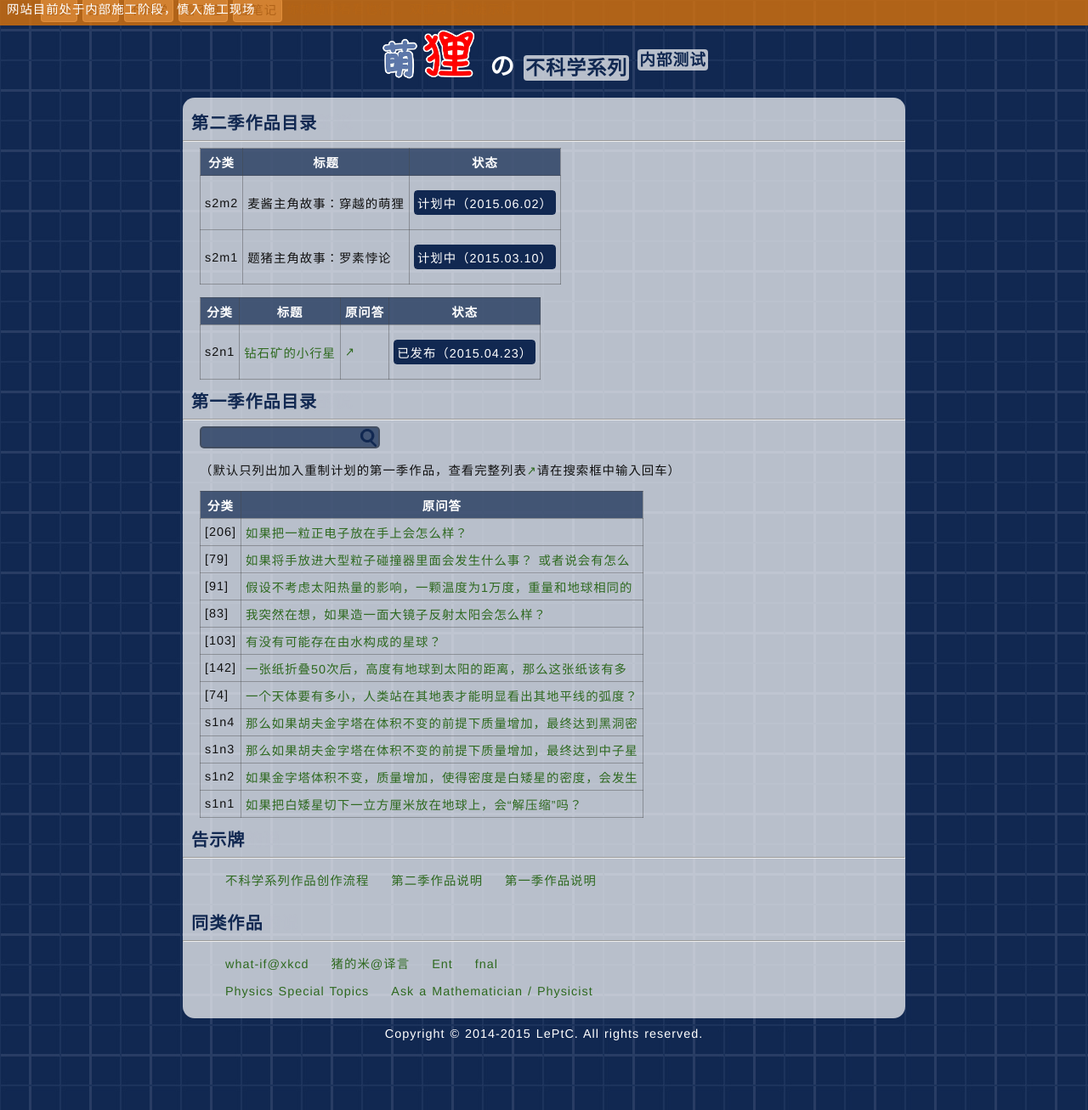
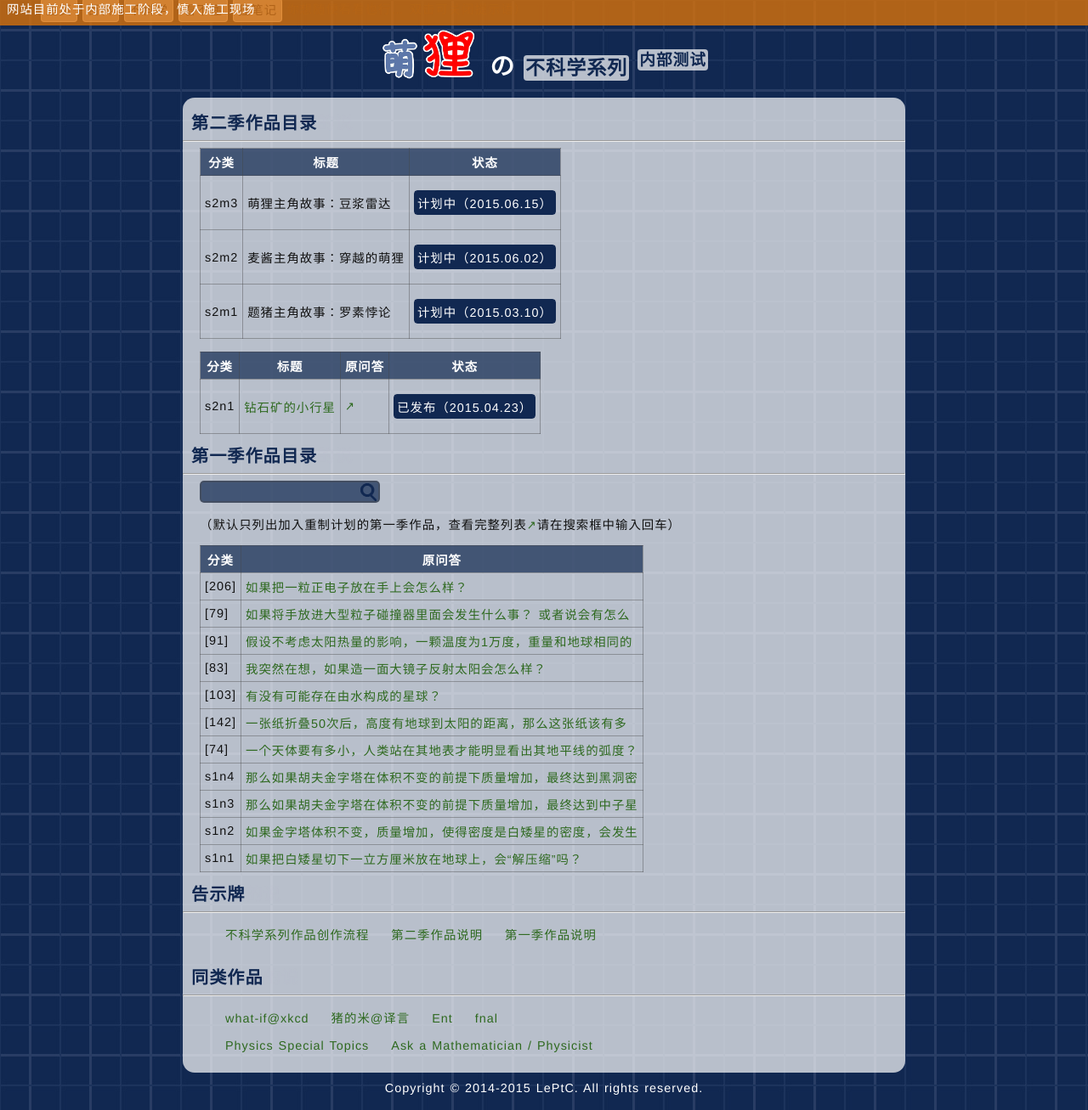
Before and after one commit to LePtC/LePtC.github.io, a Jekyll site: the page built from notsci/index.html, in a window 1280 px wide and 1307 px high. Shown: the whole window at 85% size. Built offline with Jekyll 4.4.1, drawn with Linux system fonts in a browser that asks for light colours; Markdown is read by kramdown in place of the engine named in the settings; formulas are drawn with MathJax 3; comment, search, counter and statistics services are not loaded.

Commit message:
add s2m3

```diff
--- a/index.html
+++ b/index.html
@@ -72,7 +72,7 @@ title: LePtC
 </tr>
 <tr>
   <td style="color:#444">2015.07</td>
-  <td style="color:#444">制作 s2m1，s2m2 </td>
+  <td style="color:#444">制作主角故事</td>
 </tr>
 <tr>
   <td style="color:#444">2015.06</td>
@@ -87,10 +87,10 @@ title: LePtC
   <td>2015.06.09</td>
   <td><a href="popsci/">看不懂主页</a>分组，s2p6 电子自旋的民科狸解 发布 <a href="http://www.zhihu.com/question/26677689/answer/50619590">↗</a></td>
 </tr>
-<tr>
+<!-- <tr>
   <td>2015.06.08</td>
   <td><a href="https://github.com/LePtC/LeNote">狸笔记模版</a>范例更新</td>
-</tr>
+</tr> -->
 <tr>
   <td>2015.06.06</td>
   <td><a href="/wiki/moele/">萌狸</a>人设插图完成</td>
--- a/notsci/index.html
+++ b/notsci/index.html
@@ -14,6 +14,22 @@ title: 主页
   <th>状态</th>
 </tr>
 
+<tr>
+  <td>s2m3</td>
+  <td>萌狸主角故事：豆浆雷达</a></td>
+  <td>
+    <div class="fold">
+      <div class="fold-head" onclick="isHidden('folds2m3')">
+        计划中（2015.06.15）
+      </div>
+      <div class="fold-cont" id="folds2m3" style="display:none">
+        <table>
+          <tr><td>列入计划</td><td>2015.06.15</td></tr>
+        </table>
+      </div>
+    </div>
+  </td>
+</tr>
 <tr>
   <td>s2m2</td>
   <td>麦酱主角故事：穿越的萌狸</a></td>
```
